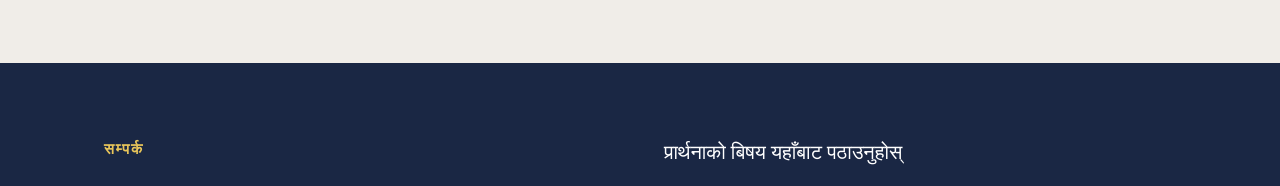
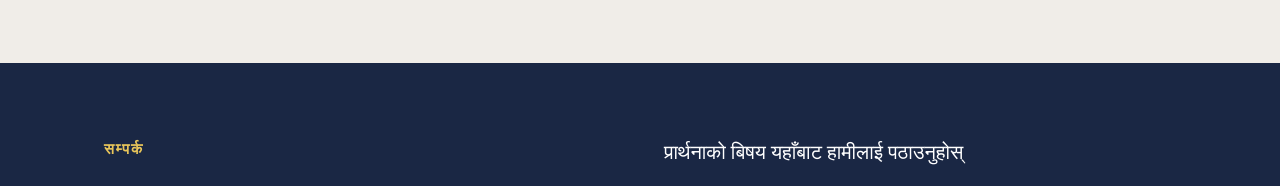
Before and after one commit to fattepurchurch/fattepurchurch.github.io, a plain HTML site: page index.html in a window 1280 px wide. Shown: the part 4600-4786 px from the top of the page. Drawn offline with nearby package versions, Linux system fonts and the light colour scheme; a web font is replaced by a local one.

Commit message:
Update prayer subject heading text

```diff
--- a/index.html
+++ b/index.html
@@ -974,7 +974,7 @@
       </div>
 
       <div class="connect-form-wrap">
-        <h3>प्रार्थनाको बिषय यहाँबाट पठाउनुहोस्</h3>
+        <h3>प्रार्थनाको बिषय यहाँबाट हामीलाई पठाउनुहोस्</h3>
         <form id="contact-form">
           <div class="form-group">
             <label>तपाईँको नाम</label>
```
